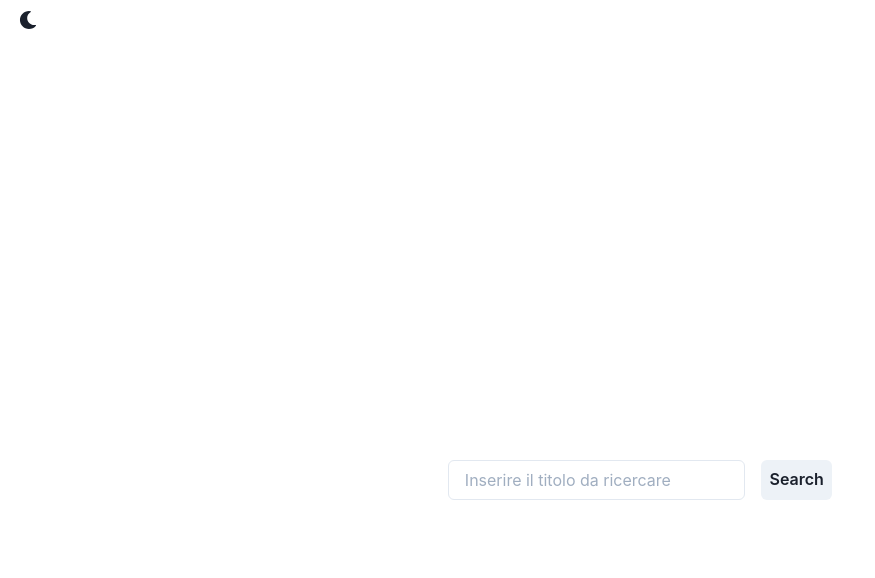
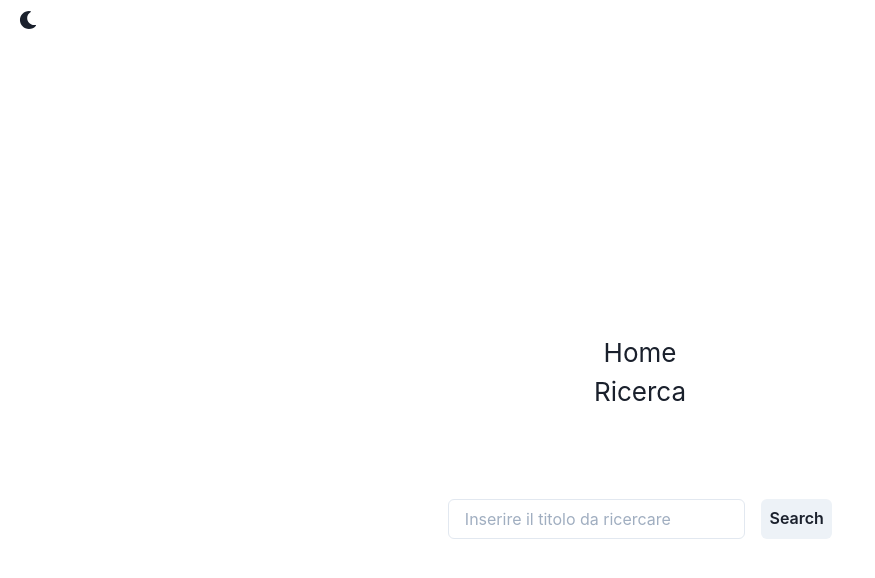
Before and after one commit to par1de/videoteca-redux-typescript, a React (Create React App) app: page /ricerca in a window 1280 px wide. Shown: the top 578 px of the page, without its empty margins (0-875 px from the left). Built offline with nearby package versions, Linux system fonts and the light colour scheme.

Commit message:
Fixed a bug that prevented the correct use of redux in pages other than the main one

```diff
--- a/package.json
+++ b/package.json
@@ -21,6 +21,7 @@
     "react-dom": "^17.0.2",
     "react-icons": "^4.2.0",
     "react-redux": "^7.2.0",
+    "react-router": "^5.2.0",
     "react-router-dom": "^5.2.0",
     "react-scripts": "4.0.3",
     "typescript": "~4.1.5"
--- a/src/App.tsx
+++ b/src/App.tsx
@@ -6,30 +6,17 @@ import Videoteca from "./features/components/Videoteca";
 import Ricerca from "./features/components/Ricerca";
 import Test from "./features/components/Test";
 import { BrowserRouter as Router, Switch, Route } from "react-router-dom";
+import Layout from "./features/components/Layout";
 
 function App() {
   return (
     <>
-      <Router>
-        <ColorModeSwitcher />
-        <Flex h="100%" className="App" direction="column">
-          <header className="App-header">
-            {/* <Router> */}
-            <Switch>
-              <Route exact path="/">
-                <Videoteca />
-              </Route>
-              <Route path="/ricerca">
-                <Ricerca />
-              </Route>
-              <Route path="/test">
-                <Test />
-              </Route>
-            </Switch>
-            {/* </Router> */}
-          </header>
-        </Flex>
-      </Router>
+      <ColorModeSwitcher />
+      <Flex h="100%" className="App" direction="column">
+        <header className="App-header">
+          <Layout />
+        </header>
+      </Flex>
     </>
   );
 }
--- /dev/null
+++ b/src/features/components/Layout.tsx
@@ -0,0 +1,28 @@
+import Ricerca from "./Ricerca";
+import Videoteca from "./Videoteca";
+import Test from "./Test";
+import { BrowserRouter as Router, Switch, Route } from "react-router-dom";
+import Menu from "./Menu";
+
+function Layout() {
+  return (
+    <>
+      <Router>
+        <Menu />
+        <Switch>
+          <Route exact path="/" component={Videoteca}>
+            <Videoteca />
+          </Route>
+          <Route exact path="/ricerca" component={Ricerca}>
+            <Ricerca />
+          </Route>
+          <Route exact path="/test" component={Test}>
+            <Test />
+          </Route>
+        </Switch>
+      </Router>
+    </>
+  );
+}
+
+export default Layout;
--- /dev/null
+++ b/src/features/components/Menu.tsx
@@ -0,0 +1,16 @@
+import { Link } from "react-router-dom";
+
+function Menu() {
+  return (
+    <>
+      <Link to="/" className="nav-Link">
+        Home
+      </Link>
+      <Link to="/ricerca" className="nav-link">
+        Ricerca
+      </Link>
+    </>
+  );
+}
+
+export default Menu;
```
Also changed, not shown: 1 other file (tests, documents, lock files or other folders).
